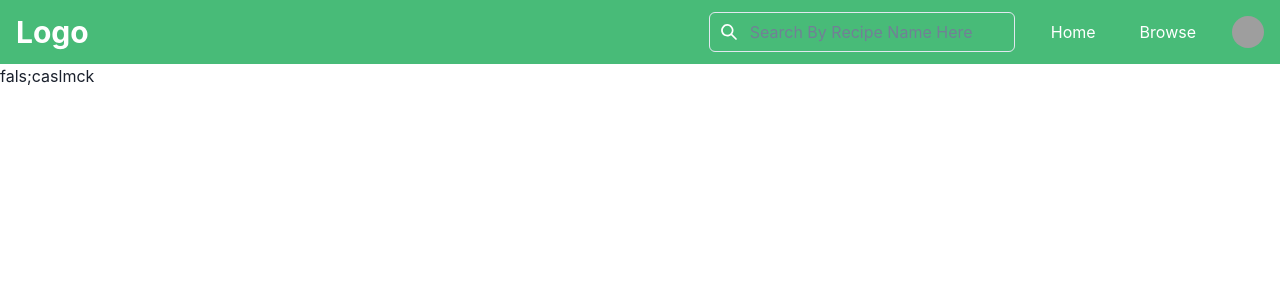
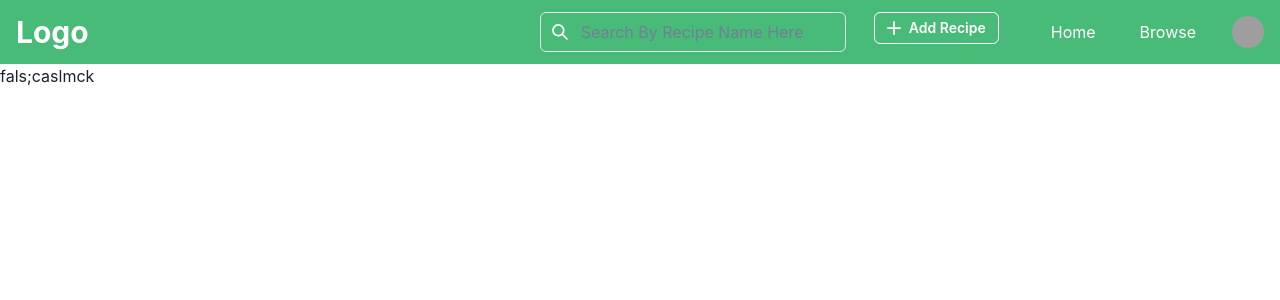
Before and after one commit to jeffrey-zang/MyRecipePal, a React (Create React App) app in the folder frontend/: page / in a window 1280 px wide. Shown: the top 300 px of the page. Built offline with nearby package versions, Linux system fonts and the light colour scheme; grey boxes are pictures that could not be loaded.

Commit message:
Created add recipe button

```diff
--- /dev/null
+++ b/frontend/src/components/AddRecipe.jsx
@@ -0,0 +1,19 @@
+import { AddIcon } from "@chakra-ui/icons";
+import { Button } from "@chakra-ui/react";
+import React from "react";
+
+const AddRecipe = () => {
+  return (
+    <Button
+      colorScheme={"green.400"}
+      size={"sm"}
+      mr={4}
+      leftIcon={<AddIcon />}
+      variant="outline"
+    >
+      Add Recipe
+    </Button>
+  );
+};
+
+export default AddRecipe;
--- a/frontend/src/components/Navbar.jsx
+++ b/frontend/src/components/Navbar.jsx
@@ -16,6 +16,7 @@ import {
   useColorModeValue,
 } from "@chakra-ui/react";
 import React from "react";
+import AddRecipe from "./AddRecipe";
 import SearchBar from "./SearchBar";
 
 const LinkItem = ({ href, children }) => {
@@ -25,7 +26,7 @@ const LinkItem = ({ href, children }) => {
       rounded={"md"}
       _hover={{
         textDecoration: "none",
-        bg: useColorModeValue("gray.200", "gray.700"),
+        bg: useColorModeValue("gray"),
       }}
       href={href}
     >
@@ -51,10 +52,10 @@ const Navbar = () => {
             <Stack direction={"row"} spacing={7}>
               <SearchBar />
 
+              <AddRecipe />
+
               <LinkItem href="/">
-                <Text>
-                  Home
-                </Text>
+                <Text>Home</Text>
               </LinkItem>
 
               <LinkItem href="/recipes">Browse</LinkItem>
--- a/frontend/src/components/SearchBar.jsx
+++ b/frontend/src/components/SearchBar.jsx
@@ -12,13 +12,26 @@ const SearchBar = () => {
     setRecipeInput(e.target.value);
   };
 
+  const clearInput = () => {
+    console.log("reached");
+
+    setFilteredRecipes([]);
+    setRecipeInput("");
+  };
+
   return (
     <>
       <Stack spacing={4}>
         <InputGroup>
           <InputLeftElement
             pointerEvents="none"
-            children={recipeInput.length === 0 ? <SearchIcon /> : <CloseIcon />}
+            children={
+              recipeInput.length === 0 ? (
+                <SearchIcon />
+              ) : (
+                <CloseIcon onClick={clearInput} />
+              )
+            }
           />
           <Input
             type="text"
```
